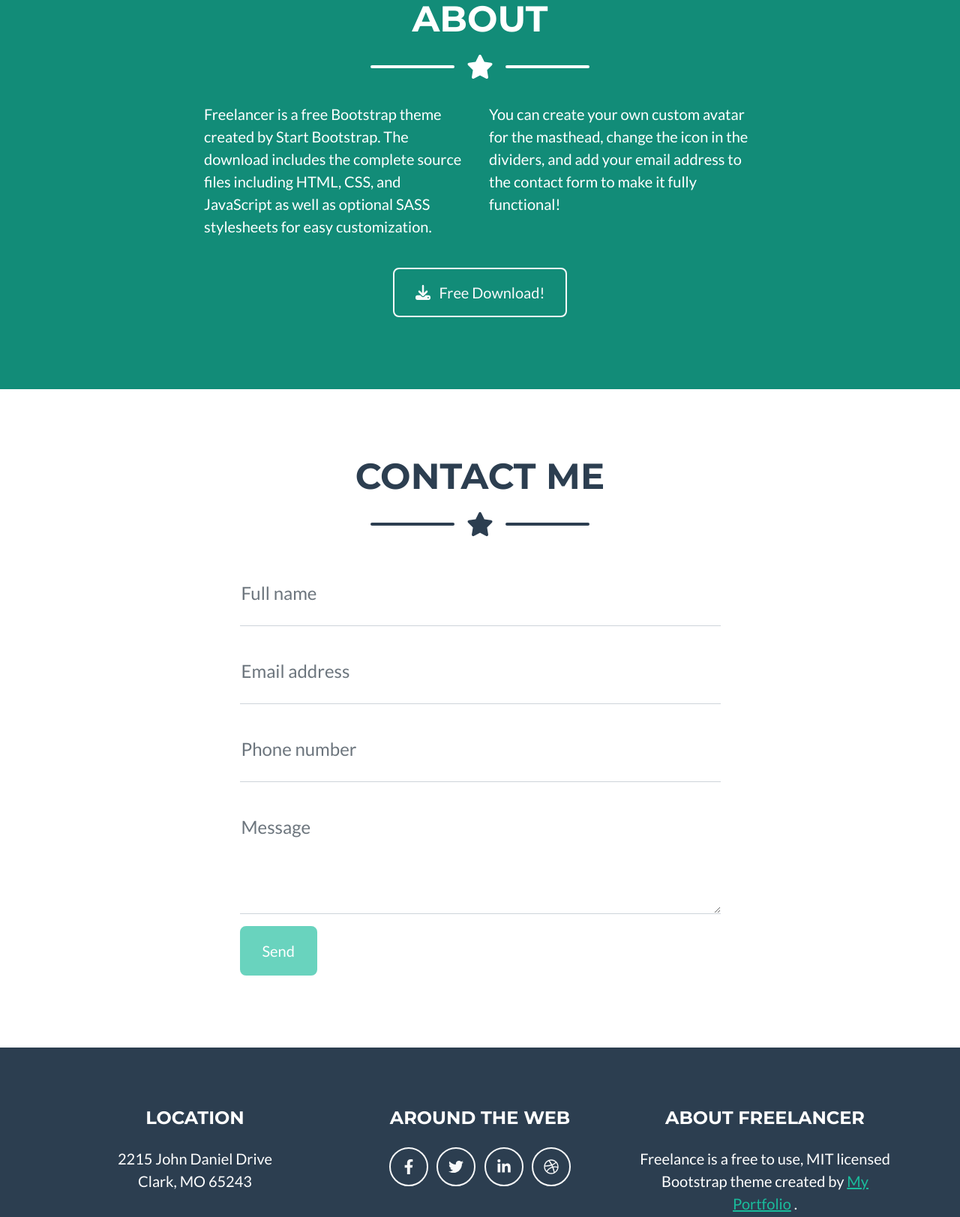
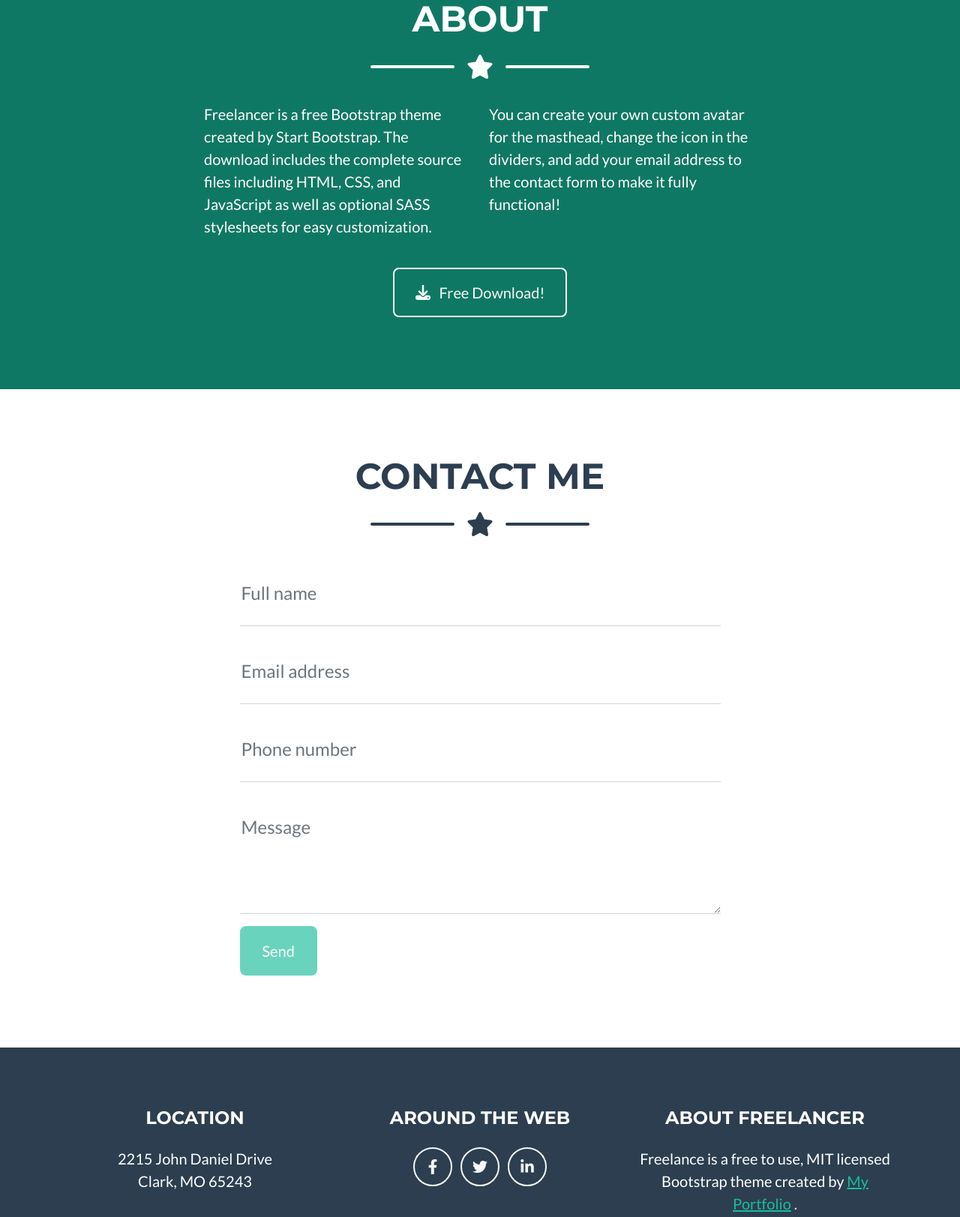
Before and after one commit to dahmd2/ddahm_portfolio, a plain HTML site: page index.html in a window 1280 px wide. Shown: the part 1760-3383 px from the top of the page at 75% size. Drawn offline with nearby package versions, Linux system fonts and the light colour scheme.

Commit message:
updating errors

```diff
--- a/index.html
+++ b/index.html
@@ -310,7 +310,7 @@
     <section
       class="page-section"
       id="about"
-      style="background-color: rgb(18, 140, 120)"
+      style="background-color: rgb(15, 120, 100)"
     >
       <div class="container">
         <!-- About Section Heading-->
@@ -326,14 +326,7 @@
         <!-- About Section Content-->
         <div class="row">
           <div class="col-lg-4 ms-auto">
-            <p
-              class="lead"
-              style="
-                opacity: 1;
-                color: #ffffff;
-                background-color: rgb(18, 140, 120);
-              "
-            >
+            <p class="lead" style="color: #ffffff">
               Freelancer is a free Bootstrap theme created by Start Bootstrap.
               The download includes the complete source files including HTML,
               CSS, and JavaScript as well as optional SASS stylesheets for easy
@@ -501,18 +494,33 @@
           <!-- Footer Social Icons-->
           <div class="col-lg-4 mb-5 mb-lg-0">
             <h4 class="text-uppercase mb-4">Around the Web</h4>
-            <a class="btn btn-outline-light btn-social mx-1" href="#!"
-              ><i class="fab fa-fw fa-facebook-f"></i
-            ></a>
-            <a class="btn btn-outline-light btn-social mx-1" href="#!"
-              ><i class="fab fa-fw fa-twitter"></i
-            ></a>
-            <a class="btn btn-outline-light btn-social mx-1" href="#!"
-              ><i class="fab fa-fw fa-linkedin-in"></i
-            ></a>
-            <a class="btn btn-outline-light btn-social mx-1" href="#!"
-              ><i class="fab fa-fw fa-dribbble"></i
-            ></a>
+
+            <!-- Facebook -->
+            <a
+              class="btn btn-outline-light btn-social mx-1"
+              href="https://www.facebook.com/delanie.dahm/"
+              target="_blank"
+            >
+              <i class="fab fa-fw fa-facebook-f"></i>
+            </a>
+
+            <!-- Twitter -->
+            <a
+              class="btn btn-outline-light btn-social mx-1"
+              href="https://x.com/delanie37514"
+              target="_blank"
+            >
+              <i class="fab fa-fw fa-twitter"></i>
+            </a>
+
+            <!-- LinkedIn -->
+            <a
+              class="btn btn-outline-light btn-social mx-1"
+              href="https://www.linkedin.com/in/delanie-dahm-76127428b/"
+              target="_blank"
+            >
+              <i class="fab fa-fw fa-linkedin-in"></i>
+            </a>
           </div>
           <!-- Footer About Text-->
           <div class="col-lg-4">
```
